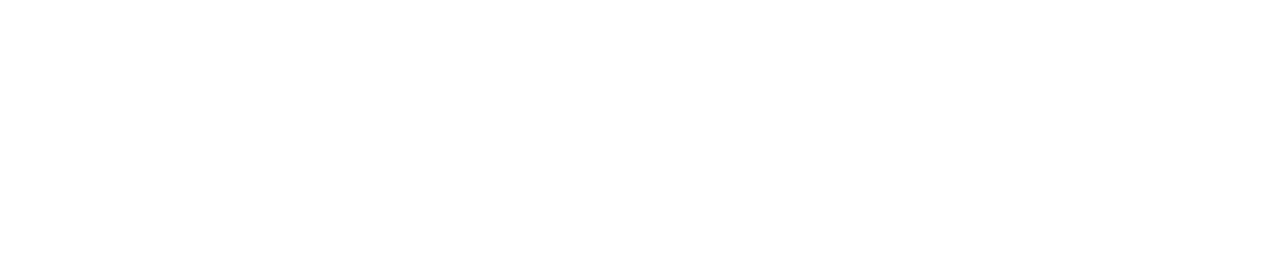
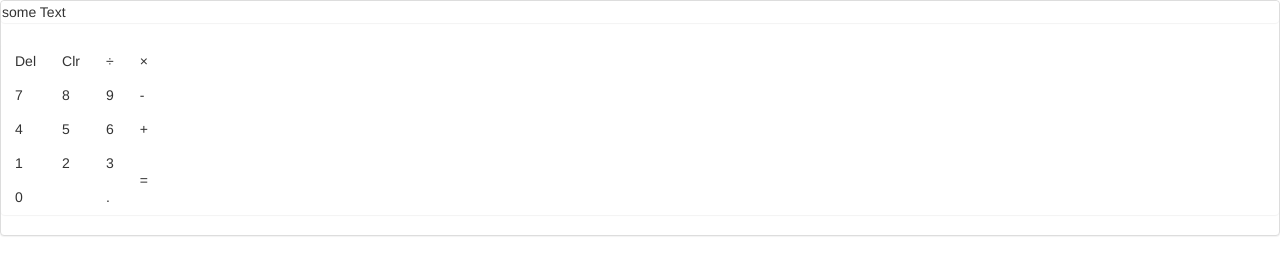
Before and after one commit to OmicronPersei/CalculatorFCCProject, a website: page index.html in a window 1280 px wide. Drawn offline with nearby package versions, Linux system fonts and the light colour scheme.

Commit message:
Initial concept of UI.

```diff
--- a/index.html
+++ b/index.html
@@ -7,6 +7,47 @@
 
   <body>
 
+    <div class="panel panel-default" id="calculatorBody">
+
+      <div class="panel calculatorInputText">
+        some Text
+      </div>
+
+      <div class="panel calculatorButtons">
+        <table>
+          <tr>
+            <td><div class="btn">Del</div></td>
+            <td><div class="btn">Clr</div></td>
+            <td><div class="btn">÷</div></td>
+            <td><div class="btn">×</div></td>
+          </tr>
+          <tr>
+            <td><div class="btn">7</div></td>
+            <td><div class="btn">8</div></td>
+            <td><div class="btn">9</div></td>
+            <td><div class="btn">-</div></td>
+          </tr>
+          <tr>
+            <td><div class="btn">4</div></td>
+            <td><div class="btn">5</div></td>
+            <td><div class="btn">6</div></td>
+            <td><div class="btn">+</div></td>
+          </tr>
+          <tr>
+            <td><div class="btn">1</div></td>
+            <td><div class="btn">2</div></td>
+            <td><div class="btn">3</div></td>
+            <td rowspan="2"><div class="btn">=</div></td>
+          </tr>
+          <tr>
+            <td colspan="2"><div class="btn">0</div></td>
+            <td><div class="btn">.</div></td>
+          </tr>
+        </table>
+      </div>
+
+    </div>
+
     <script src="/bower_components/jquery/dist/jquery.min.js"></script>
     <script src="/bower_components/bootstrap/dist/js/bootstrap.min.js"></script>
     <script src="/Javascript.js"></script>
```
